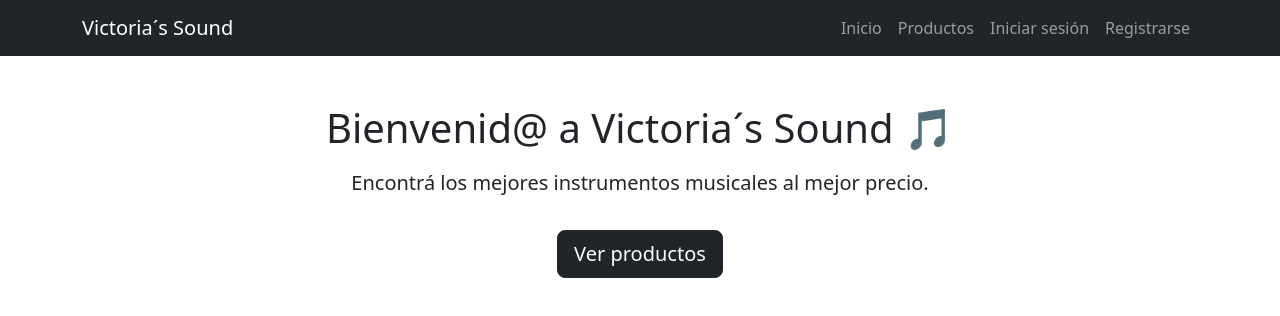
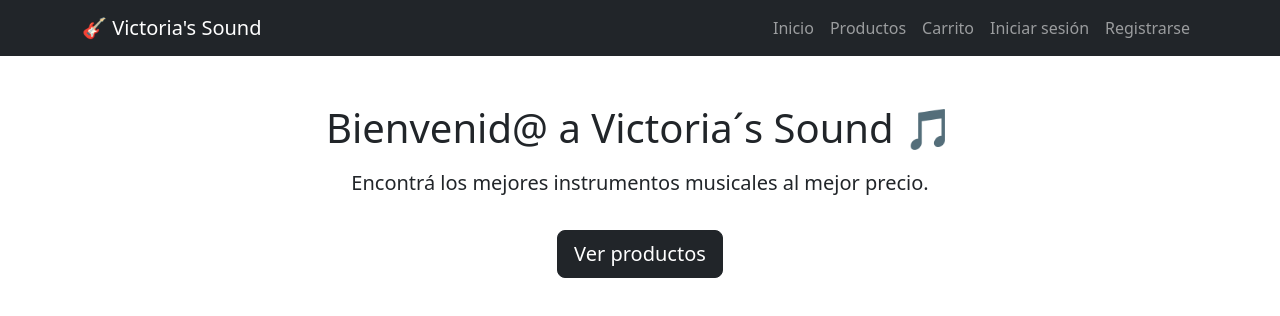
Before and after one commit to camiitomaino1/Victoria-s-sound_tpi, a React (Vite) app: page / in a window 1280 px wide. Shown: the top 316 px of the page. Built offline with nearby package versions, Linux system fonts and the light colour scheme.

Commit message:
Navbar.jsx with CartContext

```diff
--- a/src/components/Navbar.jsx
+++ b/src/components/Navbar.jsx
@@ -1,16 +1,36 @@
+import { useContext } from 'react'
 import { Link } from 'react-router-dom'
-import { Navbar as BsNavbar, Nav, Container } from 'react-bootstrap'
+import { Navbar as BsNavbar, Nav, Container, Badge } from 'react-bootstrap'
+import { CartContext } from '../context/CartContext'
 
 const Navbar = () => {
+
+  // Connect to CartContext to read the cart state
+  const { cart } = useContext(CartContext)
+
+  // Calculate total number of items across all products
+  const totalItems = cart.reduce((total, item) => total + item.quantity, 0)
+
   return (
     <BsNavbar bg="dark" variant="dark" expand="lg">
       <Container>
-        <BsNavbar.Brand as={Link} to="/">Victoria´s Sound</BsNavbar.Brand>
+        <BsNavbar.Brand as={Link} to="/">🎸 Victoria's Sound</BsNavbar.Brand>
         <BsNavbar.Toggle aria-controls="main-nav" />
         <BsNavbar.Collapse id="main-nav">
           <Nav className="ms-auto">
             <Nav.Link as={Link} to="/">Inicio</Nav.Link>
             <Nav.Link as={Link} to="/products">Productos</Nav.Link>
+
+            {/* Cart link with item counter badge */}
+            <Nav.Link as={Link} to="/cart">
+              Carrito{' '}
+              {totalItems > 0 && (
+                <Badge bg="danger" pill>
+                  {totalItems}
+                </Badge>
+              )}
+            </Nav.Link>
+
             <Nav.Link as={Link} to="/login">Iniciar sesión</Nav.Link>
             <Nav.Link as={Link} to="/register">Registrarse</Nav.Link>
           </Nav>
```
